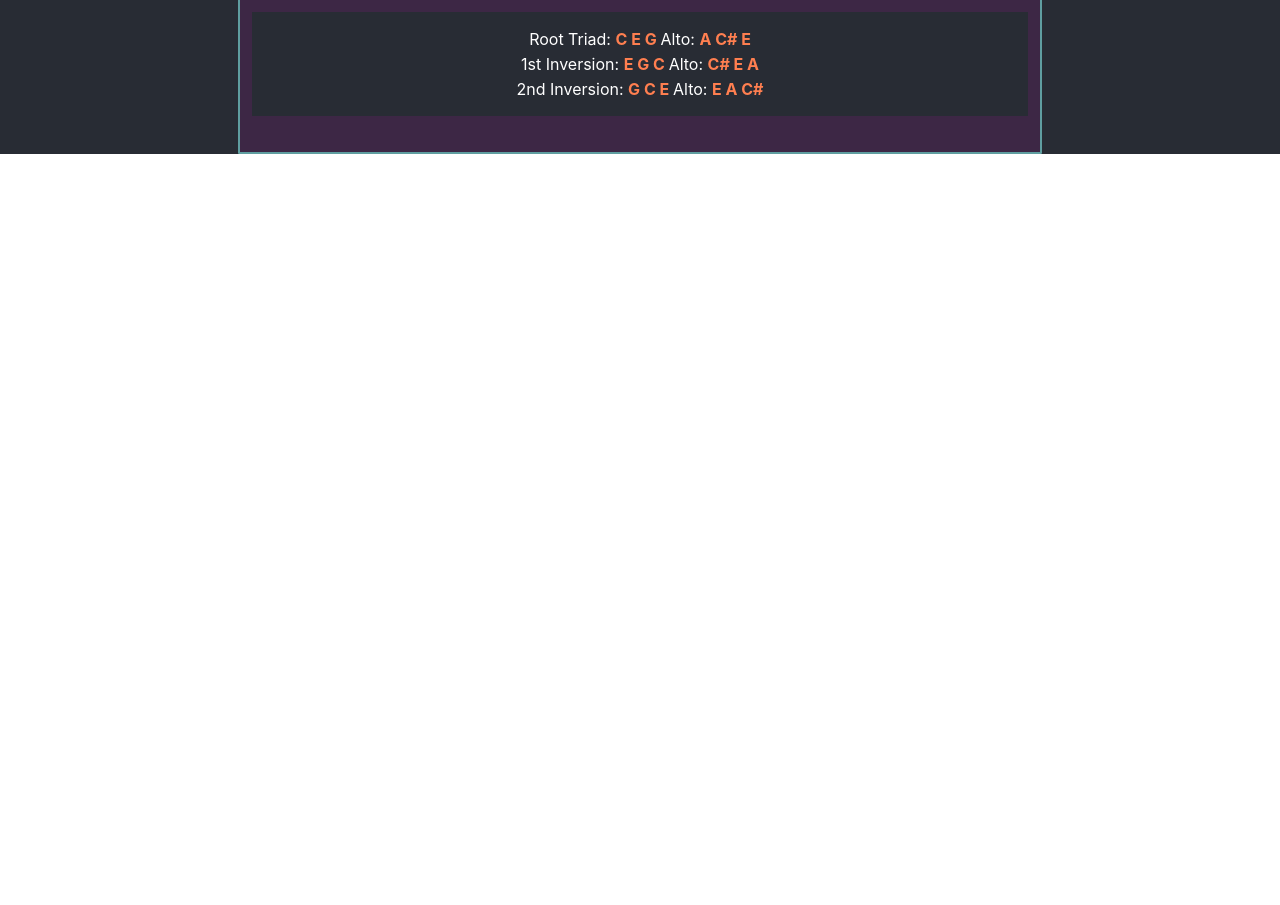
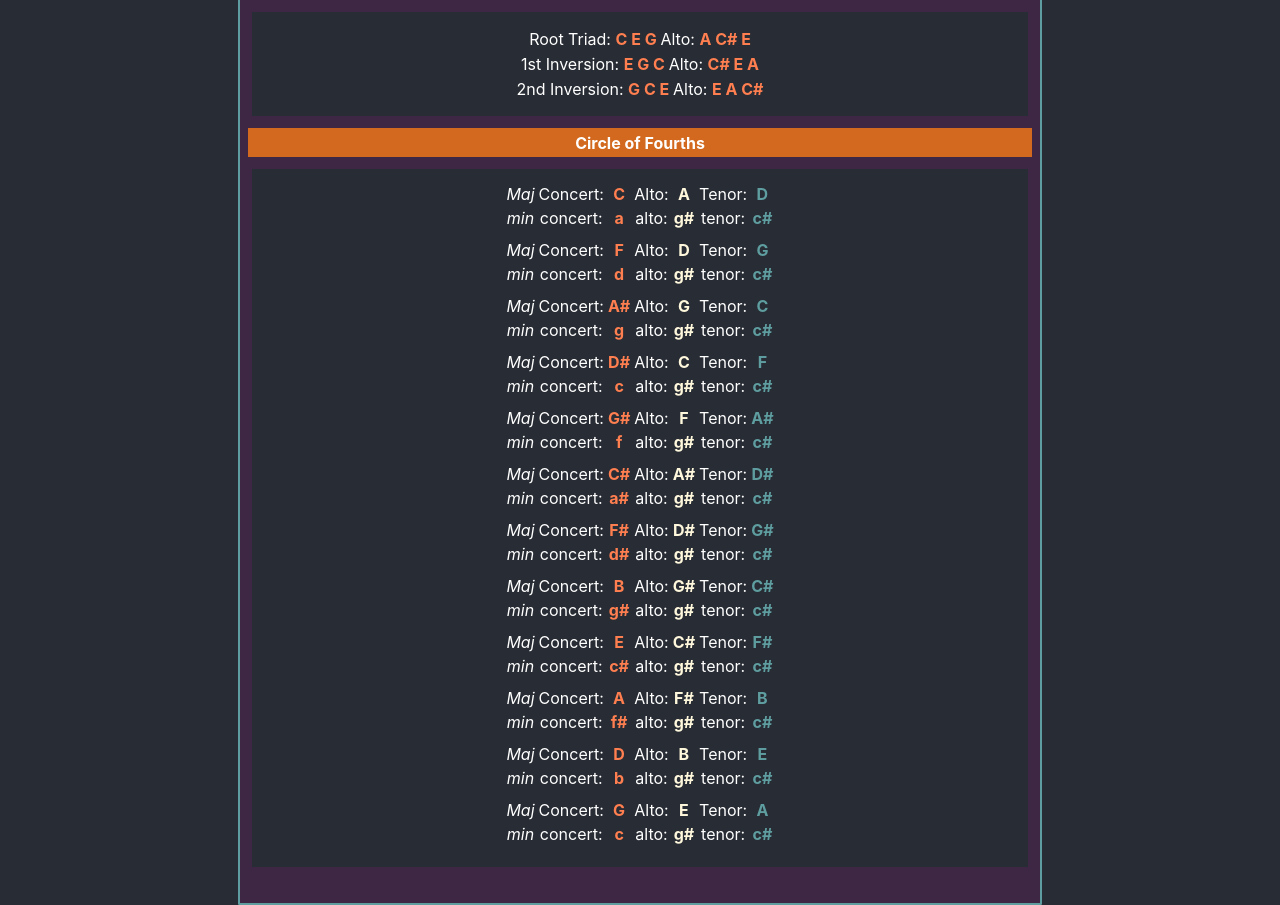
Before and after one commit to selfup/beepboop, a React (Create React App) app: page / in a window 1280 px wide. Shown: the part 1120-2025 px from the top of the page. Before the commit the page ends 1274 px from the top, so only its background shows below. Built offline with nearby package versions, Linux system fonts and the light colour scheme.

Commit message:
add prelim circle of fourths

```diff
--- /dev/null
+++ b/src/Components/CircleOfFourths.js
@@ -0,0 +1,155 @@
+import React from 'react';
+
+import {
+  A,
+  A_SHARP,
+  B,
+  C,
+  C_SHARP,
+  D_SHARP,
+  E,
+  F,
+  F_SHARP,
+  G_SHARP,
+  G,
+  D,
+} from '../lib/constants';
+
+import { transpose } from '../lib/scales';
+
+export function CircleOfFourths() {
+  const circleOfFourthsMajorRoots = [
+    C,
+    F,
+    A_SHARP,
+    D_SHARP,
+    G_SHARP,
+    C_SHARP,
+    F_SHARP,
+    B,
+    E,
+    A,
+    D,
+    G,
+  ];
+
+  const circleOfFourthsRelativeMinors = [
+    A,
+    D,
+    G,
+    C,
+    F,
+    A_SHARP,
+    D_SHARP,
+    G_SHARP,
+    C_SHARP,
+    F_SHARP,
+    B,
+    C,
+  ];
+
+  return (
+    <div>
+      <p className="section-name">
+        <b> Circle of Fourths</b>
+      </p>
+      <div className="notes-section">
+        <table style={{ width: '100%', display: 'inline' }}>
+          <tbody>
+            {circleOfFourthsMajorRoots.map((note, idx) => {
+              const minorNote =
+                circleOfFourthsRelativeMinors[
+                  idx
+                ].toLocaleLowerCase();
+
+              const alto = transpose(note, 9).name;
+              const altoMinor = transpose(
+                minorNote,
+                9,
+              ).name.toLocaleLowerCase();
+
+              const tenor = transpose(note, 2).name;
+              const tenorMinor = transpose(
+                minorNote,
+                2,
+              ).name.toLocaleLowerCase();
+
+              return (
+                <React.Fragment key={idx}>
+                  <tr className="notes">
+                    <td>
+                      <i>Maj</i>
+                    </td>
+                    <td> Concert:</td>
+                    <td>
+                      <b style={{ color: 'coral' }}>
+                        {note}
+                        {'  '}
+                      </b>
+                    </td>
+                    <td>Alto:</td>
+                    <td>
+                      <b style={{ color: 'cornsilk' }}>
+                        {alto}
+                        {'  '}
+                      </b>
+                    </td>
+                    <td>Tenor:</td>
+                    <td>
+                      <b style={{ color: 'cadetblue' }}>
+                        {tenor}
+                        {'  '}
+                      </b>
+                    </td>
+                  </tr>
+                  <tr className="notes">
+                    <td>
+                      <i>min</i>
+                    </td>
+                    <td> concert:</td>
+                    <td>
+                      <b style={{ color: 'coral' }}>
+                        {minorNote}
+                        {'  '}
+                      </b>
+                    </td>
+                    <td>alto:</td>
+                    <td>
+                      <b style={{ color: 'cornsilk' }}>
+                        {altoMinor}
+                        {'  '}
+                      </b>
+                    </td>
+                    <td>tenor:</td>
+                    <td>
+                      <b style={{ color: 'cadetblue' }}>
+                        {tenorMinor}
+                        {'  '}
+                      </b>
+                    </td>
+                  </tr>
+                  <tr>
+                    <td> </td>
+                    <td> </td>
+                    <td></td>
+                    <td></td>
+                    <td></td>
+                    <td></td>
+                  </tr>
+                  <tr>
+                    <td> </td>
+                    <td> </td>
+                    <td></td>
+                    <td></td>
+                    <td></td>
+                    <td></td>
+                  </tr>
+                </React.Fragment>
+              );
+            })}
+          </tbody>
+        </table>
+      </div>
+    </div>
+  );
+}
--- a/src/Components/Sections.js
+++ b/src/Components/Sections.js
@@ -7,6 +7,7 @@ import { Triads } from './Triads.js';
 import { Note } from '../lib/notes.js';
 import { Scale } from '../lib/scales.js';
 import { allPatterns } from '../lib/patterns.js';
+import { CircleOfFourths } from './CircleOfFourths.js';
 
 export function Sections({
   appSetState,
@@ -37,7 +38,6 @@ export function Sections({
         customScaleIntervals={customScaleIntervals}
       />
       <NotesSection customScale={customScale} />
-      {/* <CustomNoteSection customScale={customScale} /> */}
       <Modes
         scaleKey={scaleKey}
         scaleName={scaleName}
@@ -48,6 +48,7 @@ export function Sections({
         scaleName={scaleName}
         customScale={customScale}
       />
+      <CircleOfFourths />
     </div>
   );
 }
```
